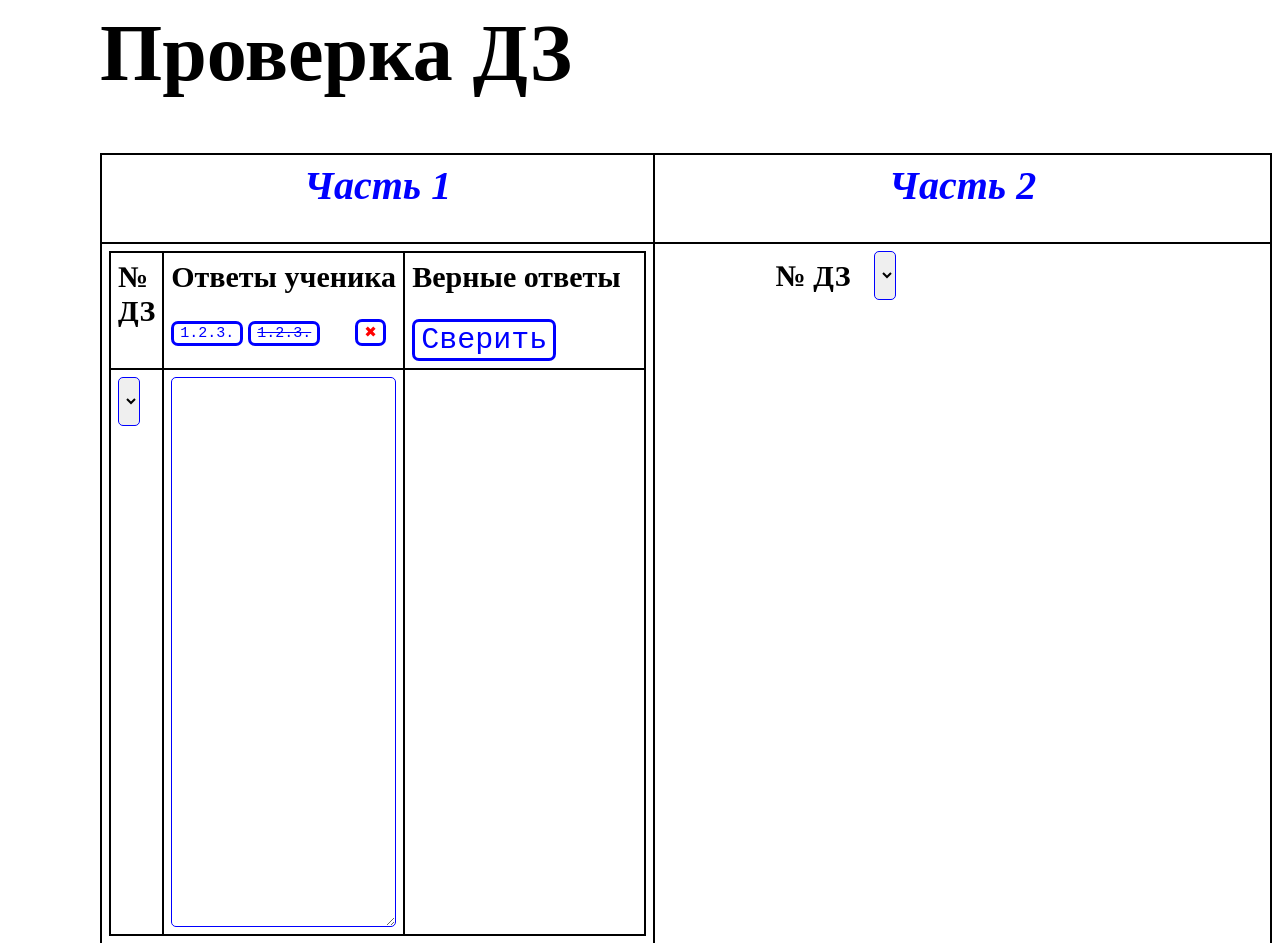
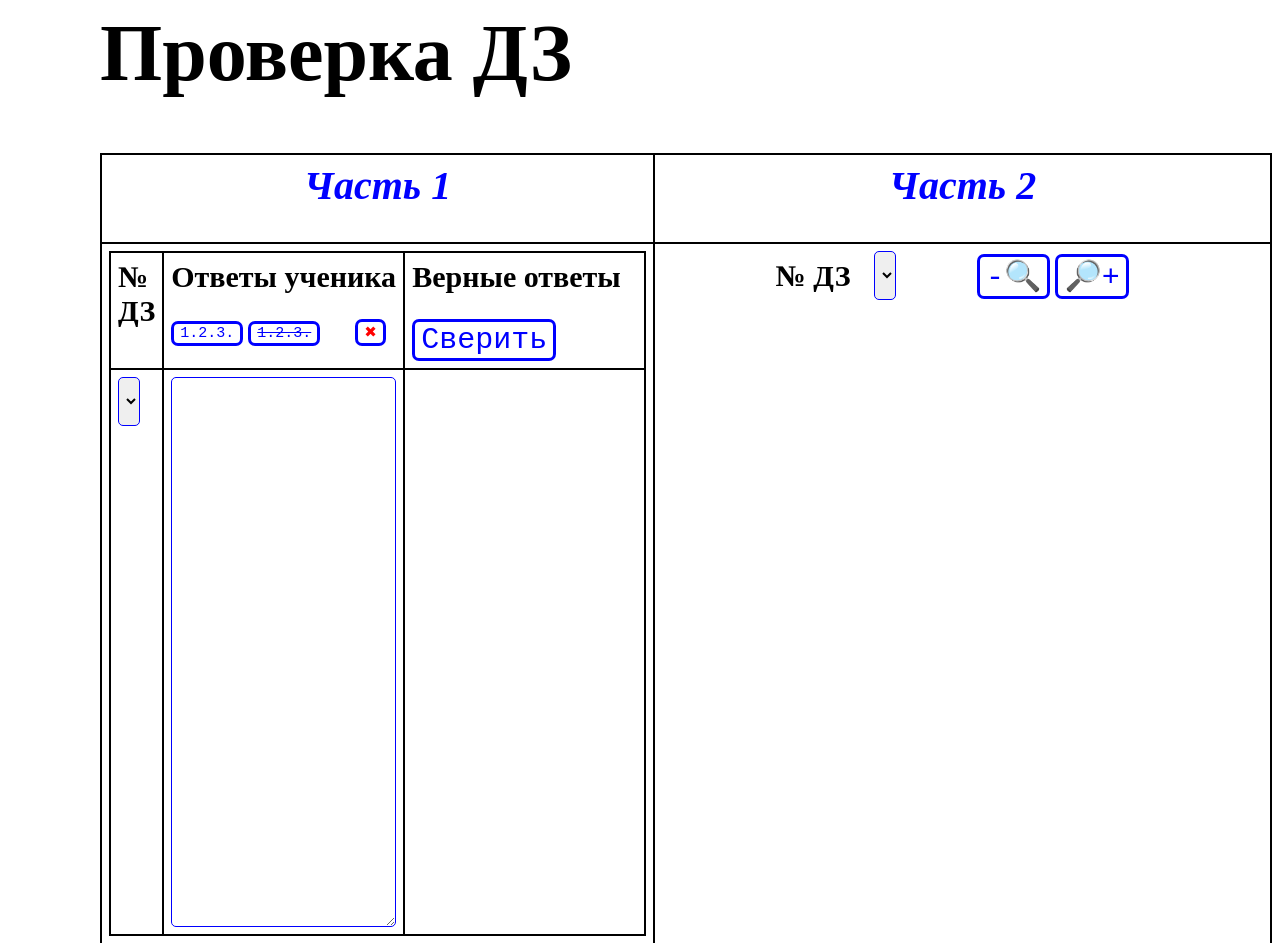
Before and after one commit to UIIf/forTeachers, a plain HTML site: page checkdz.html in a window 1280 px wide. Shown: the top 943 px of the page. Drawn offline with nearby package versions, Linux system fonts and the light colour scheme; no server answers.

Commit message:
Add files via upload

```diff
--- a/checkdz.html
+++ b/checkdz.html
@@ -46,9 +46,12 @@
 				</td>
 				<td style="width:17cm">
 					<span class="h2like" style="margin-left:3cm;margin-right:0.5cm">№ ДЗ</span>
-					<select id="dznum2" size=1 onchange="action(this,'ans2',data2.answers)">
-					</select><br>
-					<div id='ans2'></div>
+					<select id="dznum2" size=1 onchange="action(this,'ans2',data2.answers)"></select>
+					<div class="scale_buttons">
+						<button style='margin-left:2cm' onclick="scale('ans2',-1,10)">-&#128269;</button>
+						<button onclick="scale('ans2',+1,10)">&#128270;+</button>
+					</div>
+					<div style="font-size:100%" id='ans2'></div>
 				</td>
 			</tr>
 		</table>
--- a/checkdz.js
+++ b/checkdz.js
@@ -11,6 +11,19 @@ class Task {
 	print() {
 		return String(this.num)+'. '+this.ans;
 	}
+}
+function scale(id,unit,step) {
+	var block = document.getElementById(id);
+	var size = block.getAttribute('style');
+	var temp = size.split(':');
+	temp = [temp[0],':',Number(temp[1].split('%')[0]),'%'];
+	if((unit>0)&&(temp[2]<=150)) {
+		temp[2] += step;
+	}
+	if((unit<0)&&(temp[2]>=70)) {
+		temp[2] -= step;
+	}
+	block.setAttribute('style',temp.join(''));
 }
 function abans(a,b) {
 	return 'а) '+math(a)+'; б) '+math(b)+'.';
--- a/style.css
+++ b/style.css
@@ -93,3 +93,6 @@ textarea {
 	font-size: 30;
 	font-weight: bold;
 }
+.scale_buttons {
+	display: inline-block;
+}
```
